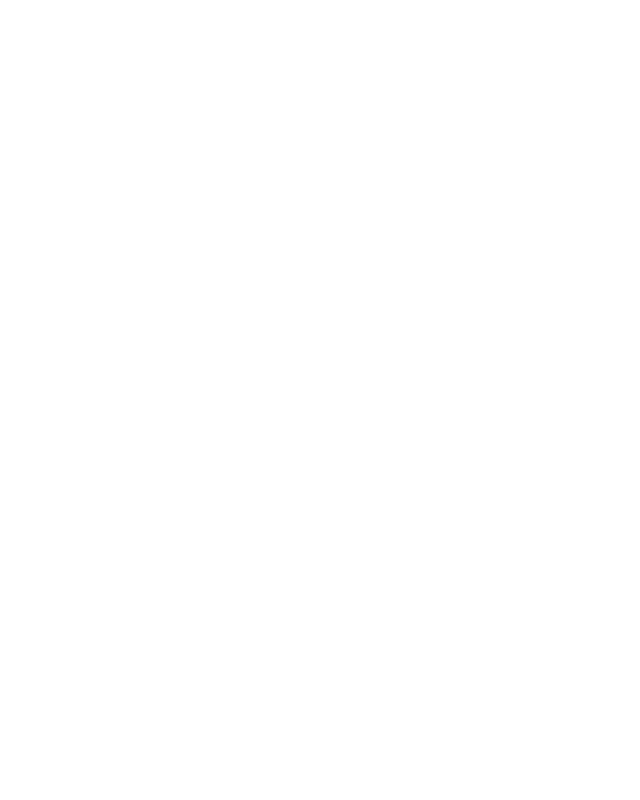
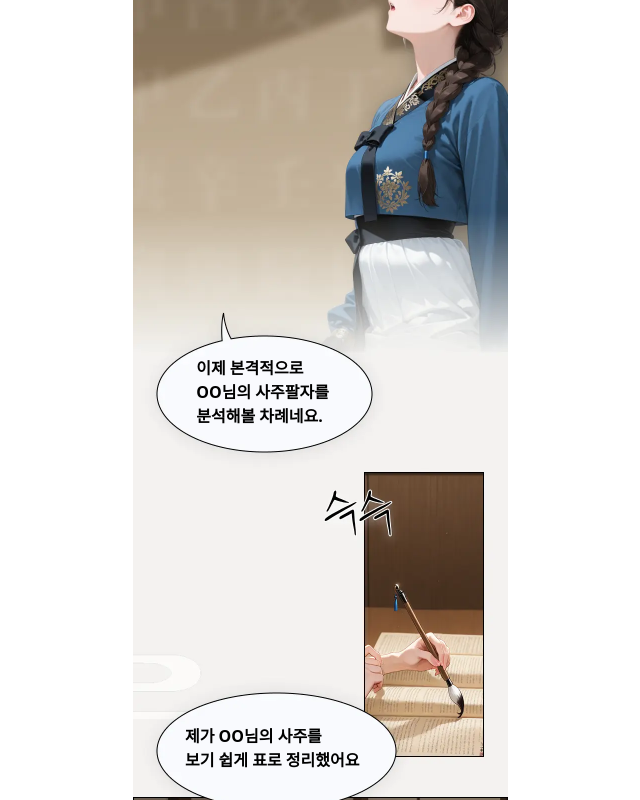
Before and after one commit to Hyun-EG/fortune-doctor-assignment, a Next.js app: page /home in a window 1280 px wide. Shown: the part 300-1100 px from the top of the page, without its empty margins (320-960 px from the left). Before the commit the page ends 800 px from the top, so only its background shows below. Built offline with nearby package versions, Linux system fonts and the light colour scheme.

Commit message:
Design: Home페이지 추가

```diff
--- /dev/null
+++ b/app/_pages/Home.tsx
@@ -0,0 +1,21 @@
+import FortuneTable from "@/app/_components/fortune-table/FortuneTable";
+const Home = () => {
+  return (
+    <div className="relative w-[375px] min-h-[2081px] flex flex-col justify-end items-center bg-[url('/images/bg.webp')] bg-cover bg-no-repeat">
+      <div className="absolute left-[17%] top-[31.5%]">
+        <p className="font-bold">이제 본격적으로</p>
+        <p className="font-bold">OO님의 사주팔자를</p>
+        <p className="font-bold">분석해볼 차례네요.</p>
+      </div>
+      <div className="absolute left-[14%] top-[49.2%]">
+        <p className="font-bold">제가 OO님의 사주를</p>
+        <p className="font-bold">보기 쉽게 표로 정리했어요</p>
+      </div>
+      <div className="mb-20">
+        <FortuneTable />
+      </div>
+    </div>
+  );
+};
+
+export default Home;
--- a/app/_pages/IntroScreen.tsx
+++ b/app/_pages/IntroScreen.tsx
@@ -8,7 +8,7 @@
 const IntroScreen = () => {
   const router = useRouter();
   return (
-    <div className="relative w-full h-screen flex justify-center items-end bg-[url('/images/intro-screen.webp')] bg-cover bg-center">
+    <div className="relative w-[375px] min-h-[667px] flex justify-center items-end bg-[url('/images/intro-screen.webp')] bg-cover bg-center">
       <div className="absolute left-8 top-8">
         <div
           className="flex flex-col gap-2"
--- a/app/home/page.tsx
+++ b/app/home/page.tsx
@@ -1,5 +1,11 @@
+import Home from "../_pages/Home";
+
 const page = () => {
-  return <div>페이지입니다.</div>;
+  return (
+    <div className="w-full h-full flex flex-col items-center">
+      <Home />
+    </div>
+  );
 };
 
 export default page;
--- a/app/page.tsx
+++ b/app/page.tsx
@@ -1,7 +1,7 @@
 import IntroScreen from "./_pages/IntroScreen";
 const page = () => {
   return (
-    <div>
+    <div className="w-full min-h-screen flex flex-col items-center justify-center">
       <IntroScreen />
     </div>
   );
```
Also changed, not shown: public/images/bg.webp (added).
